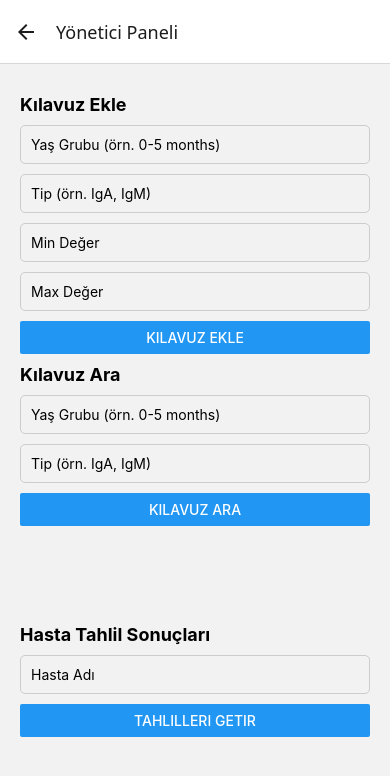
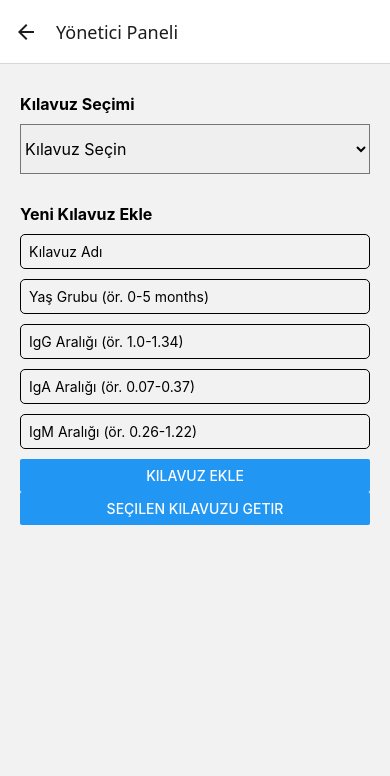
Before and after one commit to eyupcanekiz/MobilUygulamaGelistirmeProjesi, a React Native app: screen /AdminDashboard in a window 390 px wide. Shown: the top 776 px of the page. Built offline with nearby package versions, Linux system fonts and the light colour scheme.

Commit message:
5kilavuzsecimi

```diff
--- a/screens/AdminDashboard.js
+++ b/screens/AdminDashboard.js
@@ -1,88 +1,56 @@
 import React, { useState } from "react";
-import { View, TextInput, Button, Alert, StyleSheet, FlatList, Text } from "react-native";
-import { getFirestore, collection, addDoc, query, where, getDocs } from "firebase/firestore";
+import {
+  View,
+  Text,
+  Button,
+  TextInput,
+  StyleSheet,
+  FlatList,
+  Alert,
+  Picker, // Dropdown için
+} from "react-native";
+import { getFirestore, collection, addDoc, getDocs, query, where } from "firebase/firestore";
 
 const db = getFirestore();
 
 const AdminDashboard = () => {
-  // Kılavuz ekleme için state
+  const [guideName, setGuideName] = useState("");
   const [ageGroup, setAgeGroup] = useState("");
-  const [type, setType] = useState("");
-  const [min, setMin] = useState("");
-  const [max, setMax] = useState("");
+  const [IgG, setIgG] = useState("");
+  const [IgA, setIgA] = useState("");
+  const [IgM, setIgM] = useState("");
+  const [selectedGuide, setSelectedGuide] = useState(""); // Seçilen kılavuz
+  const [guides, setGuides] = useState([]);
 
-  // Kılavuz arama için state
-  const [searchAgeGroup, setSearchAgeGroup] = useState("");
-  const [searchType, setSearchType] = useState("");
-  const [searchResults, setSearchResults] = useState([]);
-
-  // Hasta takibi için state
-  const [patientName, setPatientName] = useState("");
-  const [patientReports, setPatientReports] = useState([]);
-
-  // Kılavuz ekleme işlemi
-  const handleAddGuide = async () => {
+  // Kılavuz ekleme işlevi
+  const addGuide = async () => {
     try {
       await addDoc(collection(db, "Guides"), {
+        guideName,
         ageGroup,
-        type,
-        min: parseFloat(min),
-        max: parseFloat(max),
+        IgG,
+        IgA,
+        IgM,
       });
-      Alert.alert("Başarılı", "Kılavuz başarıyla eklendi!");
-      setAgeGroup("");
-      setType("");
-      setMin("");
-      setMax("");
+      Alert.alert("Başarılı", "Kılavuz eklendi.");
+      fetchGuides();
     } catch (error) {
       Alert.alert("Hata", error.message);
     }
   };
 
-  // Kılavuz arama işlemi
-  const handleSearchGuide = async () => {
+  // Belirli bir kılavuzun verilerini getirme işlevi
+  const fetchGuides = async () => {
     try {
-      const q = query(
-        collection(db, "Guides"),
-        where("ageGroup", "==", searchAgeGroup),
-        where("type", "==", searchType)
-      );
-      const querySnapshot = await getDocs(q);
+      if (!selectedGuide) {
+        Alert.alert("Uyarı", "Lütfen bir kılavuz seçin!");
+        return;
+      }
 
-      if (querySnapshot.empty) {
-        Alert.alert("Sonuç Bulunamadı", "Girilen kriterlere uygun kılavuz bulunamadı.");
-        setSearchResults([]);
-      } else {
-        const results = [];
-        querySnapshot.forEach((doc) => {
-          results.push(doc.data());
-        });
-        setSearchResults(results);
-      }
-    } catch (error) {
-      Alert.alert("Hata", error.message);
-    }
-  };
-
-  // Hasta tahlilleri arama işlemi
-  const fetchReportsByPatient = async () => {
-    try {
-      const q = query(
-        collection(db, "Reports"),
-        where("patientName", "==", patientName)
-      );
-      const querySnapshot = await getDocs(q);
-
-      if (querySnapshot.empty) {
-        Alert.alert("Sonuç Bulunamadı", "Girilen isme uygun tahlil bulunamadı.");
-        setPatientReports([]);
-      } else {
-        const reports = [];
-        querySnapshot.forEach((doc) => {
-          reports.push(doc.data());
-        });
-        setPatientReports(reports);
-      }
+      const q = query(collection(db, "Guides"), where("guideName", "==", selectedGuide));
+      const snapshot = await getDocs(q);
+      const guidesList = snapshot.docs.map((doc) => doc.data());
+      setGuides(guidesList);
     } catch (error) {
       Alert.alert("Hata", error.message);
     }
@@ -90,82 +58,67 @@ const AdminDashboard = () => {
 
   return (
     <View style={styles.container}>
+      {/* Kılavuz Seçimi */}
+      <Text style={styles.label}>Kılavuz Seçimi</Text>
+      <Picker
+        selectedValue={selectedGuide}
+        onValueChange={(itemValue) => setSelectedGuide(itemValue)}
+        style={styles.picker}
+      >
+        <Picker.Item label="Kılavuz Seçin" value="" />
+        <Picker.Item label="Kılavuz 1" value="Kılavuz 1" />
+        <Picker.Item label="Kılavuz 2" value="Kılavuz 2" />
+        <Picker.Item label="Kılavuz 3" value="Kılavuz 3" />
+        <Picker.Item label="Kılavuz 4" value="Kılavuz 4" />
+        <Picker.Item label="Kılavuz 5" value="Kılavuz 5" />
+      </Picker>
+
       {/* Kılavuz Ekleme */}
-      <Text style={styles.header}>Kılavuz Ekle</Text>
+      <Text style={styles.label}>Yeni Kılavuz Ekle</Text>
       <TextInput
-        placeholder="Yaş Grubu (örn. 0-5 months)"
+        style={styles.input}
+        placeholder="Kılavuz Adı"
+        value={guideName}
+        onChangeText={setGuideName}
+      />
+      <TextInput
+        style={styles.input}
+        placeholder="Yaş Grubu (ör. 0-5 months)"
         value={ageGroup}
         onChangeText={setAgeGroup}
-        style={styles.input}
       />
       <TextInput
-        placeholder="Tip (örn. IgA, IgM)"
-        value={type}
-        onChangeText={setType}
         style={styles.input}
+        placeholder="IgG Aralığı (ör. 1.0-1.34)"
+        value={IgG}
+        onChangeText={setIgG}
       />
       <TextInput
-        placeholder="Min Değer"
-        value={min}
-        onChangeText={setMin}
         style={styles.input}
-        keyboardType="numeric"
+        placeholder="IgA Aralığı (ör. 0.07-0.37)"
+        value={IgA}
+        onChangeText={setIgA}
       />
       <TextInput
-        placeholder="Max Değer"
-        value={max}
-        onChangeText={setMax}
         style={styles.input}
-        keyboardType="numeric"
+        placeholder="IgM Aralığı (ör. 0.26-1.22)"
+        value={IgM}
+        onChangeText={setIgM}
       />
-      <Button title="Kılavuz Ekle" onPress={handleAddGuide} />
+      <Button title="Kılavuz Ekle" onPress={addGuide} />
 
-      {/* Kılavuz Arama */}
-      <Text style={styles.header}>Kılavuz Ara</Text>
-      <TextInput
-        placeholder="Yaş Grubu (örn. 0-5 months)"
-        value={searchAgeGroup}
-        onChangeText={setSearchAgeGroup}
-        style={styles.input}
-      />
-      <TextInput
-        placeholder="Tip (örn. IgA, IgM)"
-        value={searchType}
-        onChangeText={setSearchType}
-        style={styles.input}
-      />
-      <Button title="Kılavuz Ara" onPress={handleSearchGuide} />
+      {/* Seçilen Kılavuzun Verilerini Getirme */}
+      <Button title="Seçilen Kılavuzu Getir" onPress={fetchGuides} />
+
+      {/* Kılavuz Listeleme */}
       <FlatList
-        data={searchResults}
+        data={guides}
         keyExtractor={(item, index) => index.toString()}
         renderItem={({ item }) => (
-          <View style={styles.resultCard}>
+          <View style={styles.guideItem}>
+            <Text>Kılavuz: {item.guideName}</Text>
             <Text>Yaş Grubu: {item.ageGroup}</Text>
-            <Text>Tip: {item.type}</Text>
-            <Text>Min: {item.min}</Text>
-            <Text>Max: {item.max}</Text>
-          </View>
-        )}
-      />
-
-      {/* Hasta Tahlil Sonuçları */}
-      <Text style={styles.header}>Hasta Tahlil Sonuçları</Text>
-      <TextInput
-        placeholder="Hasta Adı"
-        value={patientName}
-        onChangeText={setPatientName}
-        style={styles.input}
-      />
-      <Button title="Tahlilleri Getir" onPress={fetchReportsByPatient} />
-      <FlatList
-        data={patientReports}
-        keyExtractor={(item, index) => index.toString()}
-        renderItem={({ item }) => (
-          <View style={styles.resultCard}>
-            <Text>Hasta Adı: {item.patientName}</Text>
-            <Text>Tip: {item.type}</Text>
-            <Text>Değer: {item.value}</Text>
-            <Text>Tarih: {new Date(item.date.seconds * 1000).toLocaleDateString()}</Text>
+            <Text>IgG: {item.IgG}, IgA: {item.IgA}, IgM: {item.IgM}</Text>
           </View>
         )}
       />
@@ -175,9 +128,10 @@ const AdminDashboard = () => {
 
 const styles = StyleSheet.create({
   container: { flex: 1, padding: 20 },
-  header: { fontSize: 18, fontWeight: "bold", marginVertical: 10 },
-  input: { borderWidth: 1, borderColor: "#ccc", padding: 10, marginBottom: 10, borderRadius: 5 },
-  resultCard: { padding: 10, marginVertical: 5, backgroundColor: "#f9f9f9", borderRadius: 5 },
+  input: { borderWidth: 1, marginBottom: 10, padding: 8, borderRadius: 5 },
+  label: { fontSize: 16, marginVertical: 10, fontWeight: "bold" },
+  picker: { height: 50, width: "100%", marginBottom: 20, borderWidth: 1 },
+  guideItem: { marginVertical: 10, padding: 10, borderWidth: 1, borderRadius: 5, backgroundColor: "#f9f9f9" },
 });
 
 export default AdminDashboard;
```
